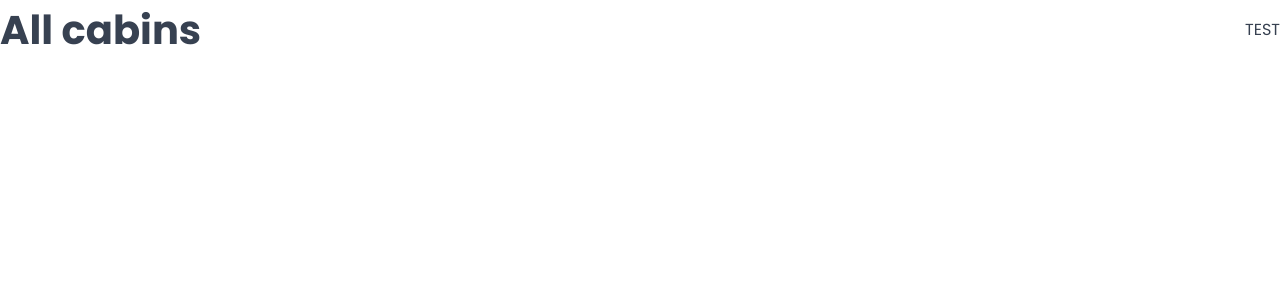
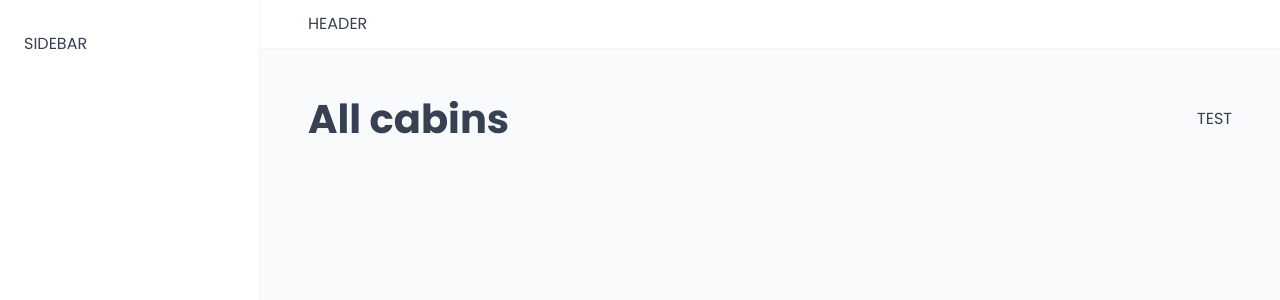
Before and after one commit to saurabhjaykar1603/the-indian-restro, a React (Vite) app: page /cabins in a window 1280 px wide. Shown: the top 300 px of the page. Built offline with nearby package versions, Linux system fonts and the light colour scheme; a web font is replaced by a local one.

Commit message:
add  app layout

```diff
--- a/src/App.jsx
+++ b/src/App.jsx
@@ -8,6 +8,7 @@
 import Account from "./pages/Account"
 import Login from "./pages/Login"
 import GlobalStyle from "./styles/GlobalStyle"
+import AppLayout from "./ui/AppLayout"
 
 function App() {
   return (
@@ -15,6 +16,7 @@
       <GlobalStyle />
       <BrowserRouter>
         <Routes>
+          <Route element={<AppLayout />} >
             <Route index element={<Navigate to="dashboard" replace />} />
             <Route path="dashboard" element={<Dashboard />} />
             <Route path="bookings" element={<Bookings />} />
@@ -22,6 +24,7 @@
             <Route path="users" element={<Users />} />
             <Route path="settings" element={<Settings />} />
             <Route path="account" element={<Account />} />
+          </Route>
           <Route path="login" element={<Login />} />
           <Route path="*" element={< PageNotFound />} />
         </Routes>
--- /dev/null
+++ b/src/ui/AppLayout.jsx
@@ -0,0 +1,29 @@
+import { Outlet } from "react-router-dom"
+import Sidebar from "./Sidebar"
+import Header from "./Header"
+import styled from "styled-components";
+
+const Main = styled.main`
+    background-color: var(--color-grey-50);
+    padding: 4rem 4.8rem 6.4rem ;
+`;
+const StyledAppLayout = styled.div`
+    display: grid;
+    height: 100vh;
+    grid-template-columns: 26rem 1fr;
+    grid-template-rows: auto 1fr;
+    `
+
+function AppLayout() {
+    return (
+        <StyledAppLayout>
+            <Sidebar />
+            <Header />
+            <Main>
+                <Outlet />
+            </Main>
+        </StyledAppLayout>
+    )
+}
+
+export default AppLayout
--- /dev/null
+++ b/src/ui/Header.jsx
@@ -0,0 +1,16 @@
+import styled from "styled-components"
+
+const StyledHeader = styled.header`
+background-color: var(--color-grey-0);
+padding: 1.2rem 4.8rem;
+border-bottom: 1px solid var(--color-grey-100);
+`
+function Header() {
+    return (
+        <StyledHeader>
+            HEADER
+        </StyledHeader>
+    )
+}
+
+export default Header
--- /dev/null
+++ b/src/ui/Sidebar.jsx
@@ -0,0 +1,18 @@
+import styled from "styled-components"
+
+const StyledSidebar = styled.aside`
+background-color: var(--color-grey-0);
+padding: 3.2rem 2.4rem;
+border-right: 1px solid var(--color-grey-100);
+grid-row: 1 / -1;
+`
+
+function Sidebar() {
+    return (
+        <StyledSidebar>
+            SIDEBAR
+        </StyledSidebar>
+    )
+}
+
+export default Sidebar
```
Lines whose indentation alone changed are shown as unchanged.
